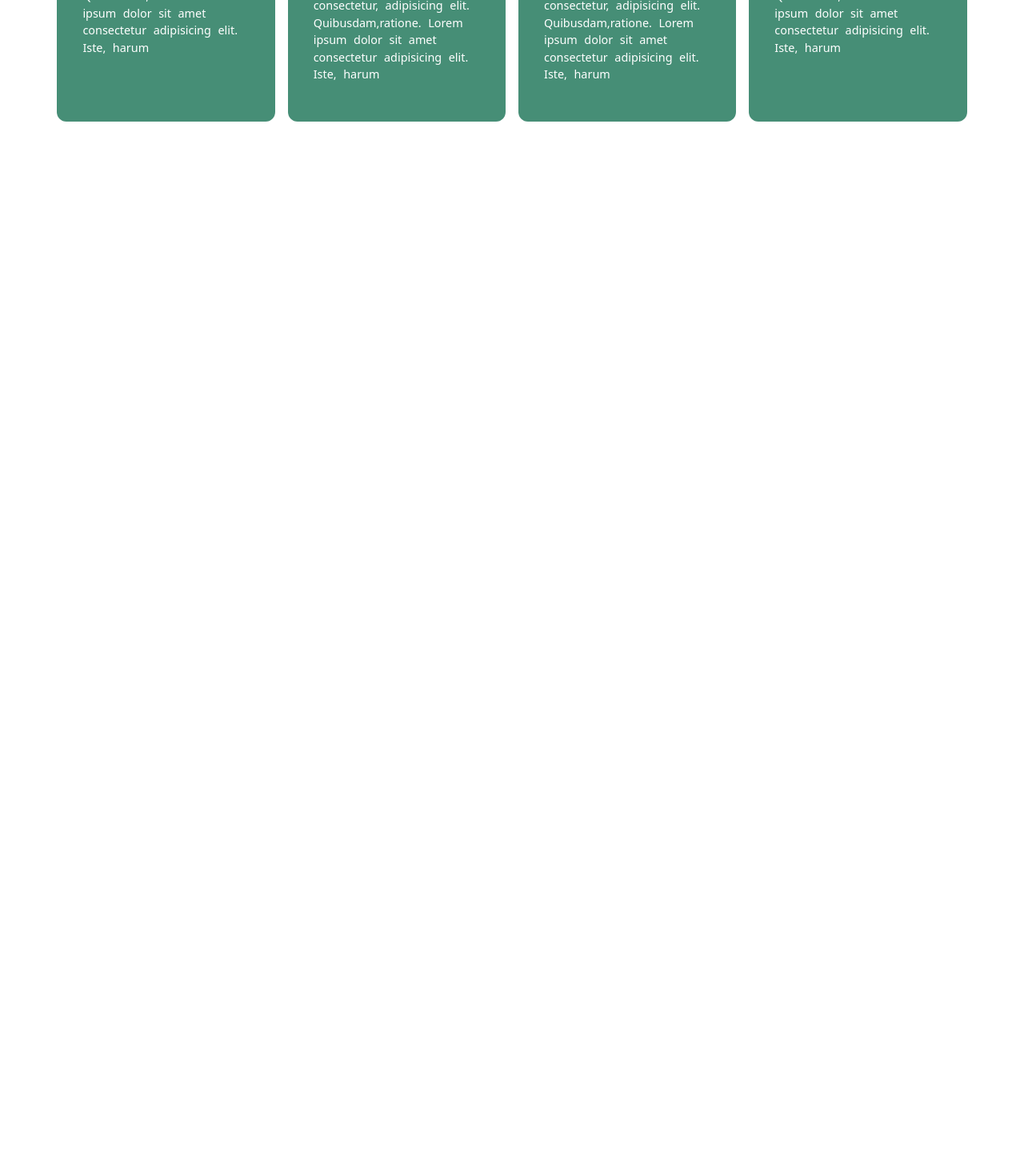
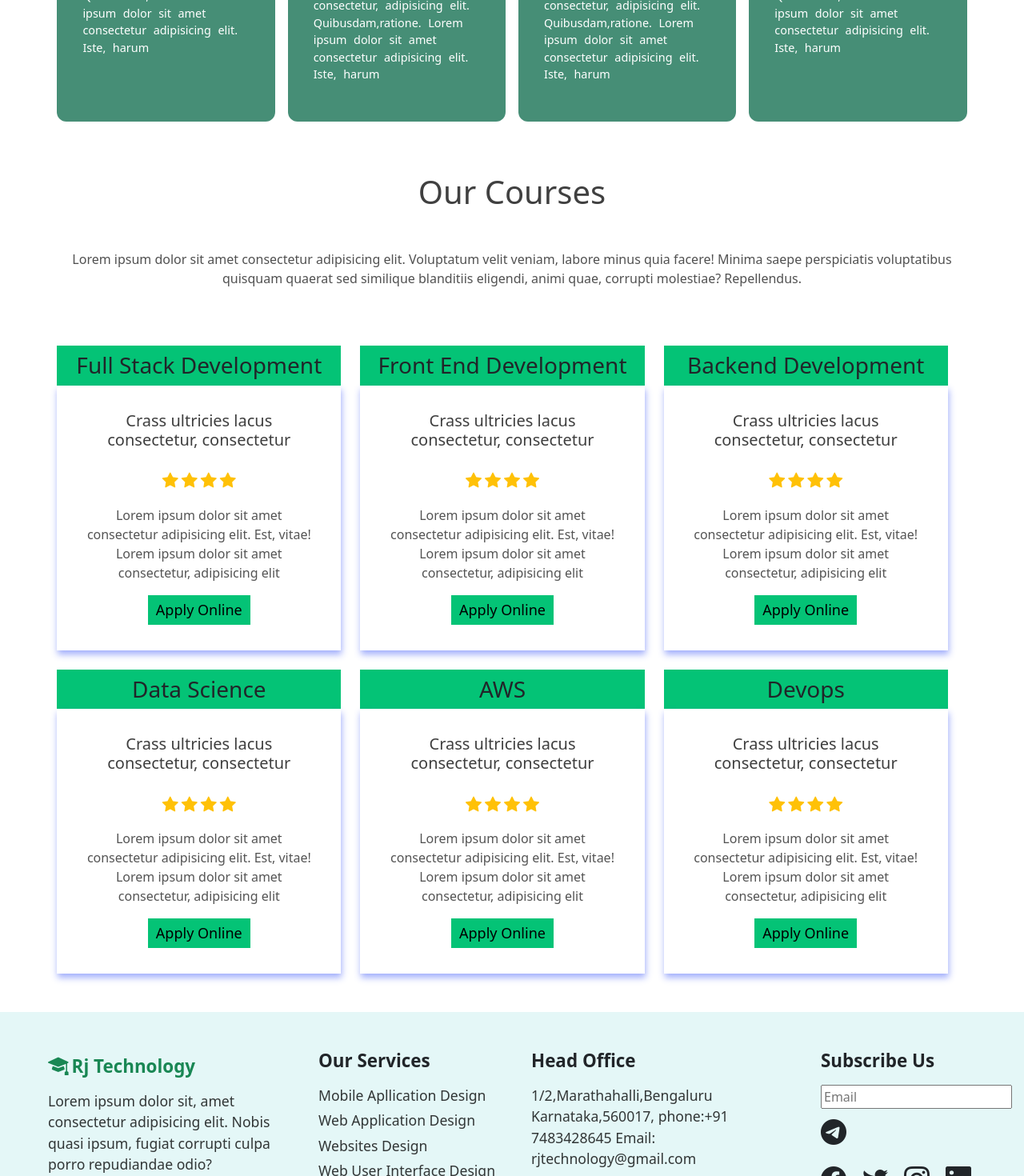
Before and after one commit to shamshad-chachu/Sample-Project, a React (Vite) app: page / in a window 1280 px wide. Shown: the part 1330-2800 px from the top of the page at 80% size. Before the commit the page ends 1546 px from the top, so only its background shows below. Built offline with nearby package versions, Linux system fonts and the light colour scheme.

Commit message:
footer and main added to home page

```diff
--- a/index.html
+++ b/index.html
@@ -9,7 +9,7 @@
     <link rel="stylesheet" href="https://cdn.jsdelivr.net/npm/bootstrap-icons@1.13.1/font/bootstrap-icons.min.css">
   </head>
   <body>
-    <div id="root"></div>
+    <div id="root" style="overflow: hidden;"></div>
     <script type="module" src="/src/main.jsx"></script>
     <script src="https://cdn.jsdelivr.net/npm/bootstrap@5.0.2/dist/js/bootstrap.bundle.min.js" integrity="sha384-MrcW6ZMFYlzcLA8Nl+NtUVF0sA7MsXsP1UyJoMp4YLEuNSfAP+JcXn/tWtIaxVXM" crossorigin="anonymous"></script>
 
--- /dev/null
+++ b/src/home/footer/footer.css
@@ -0,0 +1,39 @@
+.footer{
+  background-color: rgb(228, 247, 247);
+  overflow: hidden;
+  padding: 0;
+}
+.footer-icon{
+  font-size: 1.6rem;
+}
+
+.footer p{
+  margin-bottom: 5px;
+  font-size: 1.1rem;
+  color: rgba(0, 0, 0, 0.786);
+  }
+  .footer h3{
+    margin-bottom: 1rem;
+  font-size: 1.4rem;
+  font-weight: bold;
+}
+.email-icon{
+  font-size: 2rem;
+  position: relative;
+  top: 5px;
+  }
+.footer-icons{
+  margin-top: 1rem;
+    font-size: 2rem;
+    display: flex;
+    gap: 20px;
+
+}
+@media (max-width:800px) {
+  .footer{
+    padding: 2rem;
+    display: flex;
+    align-items: center;
+    justify-content: center;
+  }
+}
--- /dev/null
+++ b/src/home/footer/footer.jsx
@@ -0,0 +1,48 @@
+import React from 'react'
+import './footer.css'
+function Footer() {
+  return (
+    <footer className='row footer ps-md-5 py-md-5 '>
+      <div className="col-12 col-md-5 col-lg-3  ps-md-3 ps-lg-4 ms-md-3 ms-lg-0">
+      <i class="bi bi-mortarboard-fill text-success footer-icon"></i>
+      <h3 className='d-inline-block ms-1 text-success'>Rj Technology</h3>
+
+      <p>Lorem ipsum dolor sit, amet consectetur adipisicing elit. Nobis quasi
+        ipsum, fugiat corrupti culpa porro repudiandae odio? Perferendis veniam corporis,
+        minima nesciunt, eos accusantium ipsam delectus aperiam rerum a perspiciatis.
+      </p>
+      </div>
+      <div className="col-12 col-md-5 col-lg-3  ps-md-5">
+        <h3 >Our Services</h3>
+        <p>Mobile Apllication Design</p>
+        <p>Web Application Design</p>
+        <p>Websites Design</p>
+        <p>Web User Interface Design</p>
+        <p>Web UX Design and Research</p>
+        <p>Theame Development Design</p>
+      </div>
+      <div className="col-12 col-md-5 col-lg-3 ps-md-3 ps-lg-0 ms-md-3 ms-lg-0">
+        <h3>Head Office</h3>
+        <p>1/2,Marathahalli,Bengaluru
+            Karnataka,560017,
+            phone:+91 7483428645
+            Email: rjtechnology@gmail.com</p>
+        <h6>Office Time: 10Am - 6PM</h6>
+      </div>
+      <div className="col-12 col-md-5 col-lg-3 mt-md-0 mt-4 ps-md-5 ">
+        <h3 >Subscribe Us</h3>
+        <input type="email" placeholder='Email' />
+        <i class="bi bi-telegram email-icon "></i>
+        <div className="footer-icons">
+        <i class="bi bi-facebook"></i>
+        <i class="bi bi-twitter"></i>
+        <i class="bi bi-instagram"></i>
+        <i class="bi bi-linkedin"></i>
+        </div>
+      </div>
+
+    </footer>
+  )
+}
+
+export default Footer
--- a/src/home/home.css
+++ b/src/home/home.css
@@ -4,9 +4,37 @@
   background-position: center;
   height: 80vh;
   padding:5rem 10rem 7rem;
+  color: white;
+  animation: anime 20s  infinite ;
 }
 .home-parah{
   max-width: 80%;
+}
+
+@keyframes anime {
+  0%{
+    background-image: url(../assets/images/baim-hanif-pYWuOMhtc6k-unsplash.jpg);
+
+  }
+  20%{
+    background-image: url(../assets/images/brooke-cagle-g1Kr4Ozfoac-unsplash.jpg);
+
+  }
+  40%{
+    background-image: url(../assets/images/priscilla-du-preez-XkKCui44iM0-unsplash.jpg);
+
+  }
+  60%{
+    background-image: url(../assets/images/helena-lopes-PGnqT0rXWLs-unsplash.jpg);
+
+  }
+  80%{
+    background-image: url(../assets/images/marvin-meyer-SYTO3xs06fU-unsplash.jpg);
+  }
+  100%{
+    background-image: url(../assets/images/jason-goodman-Oalh2MojUuk-unsplash.jpg);
+
+  }
 }
 @media (max-width:575.98px){
   .home-head{
--- a/src/home/home.jsx
+++ b/src/home/home.jsx
@@ -1,9 +1,11 @@
 import React from 'react'
 import './home.css'
 import Head from './head/head.jsx'
+import Main from './main/main.jsx'
+import Footer from './footer/footer.jsx'
 function home() {
   return (<>
-    <div className='container-fluid home-head text-white'>
+    <div className='container-fluid home-head'>
     <h1 className='pb-4'>Rj Technologies..</h1>
     <h4 className='pb-4'>Best Online & Classroom Training Institute</h4>
     <p className='pb-5 fs-6 home-parah'>Lorem ipsum, dolor sit amet consectetur adipisicing elit. Inventore at sit quam quasi ullam expedita
@@ -14,6 +16,8 @@ function home() {
        <button className='bg-success text-light px-4 py-2 fw-bold fs-5 border-0'>Apply Online</button>
     </div>
     <Head/>
+    <Main/>
+    <Footer/>
     </>
   )
 }
--- /dev/null
+++ b/src/home/main/main-card-details.jsx
@@ -0,0 +1,41 @@
+const Card = [
+  {
+    head:"Full Stack Development",
+    title:"Crass ultricies lacus consectetur, consectetur",
+    content:"Lorem ipsum dolor sit amet consectetur adipisicing elit. Est, vitae! Lorem ipsum dolor sit amet consectetur, adipisicing elit",
+    icons:["bi bi-star-fill","bi bi-star-fill","bi bi-star-fill","bi bi-star-fill"]
+  },
+  {
+    head:"Front End Development",
+    title:"Crass ultricies lacus consectetur, consectetur",
+    content:"Lorem ipsum dolor sit amet consectetur adipisicing elit. Est, vitae! Lorem ipsum dolor sit amet consectetur, adipisicing elit",
+    icons:["bi bi-star-fill","bi bi-star-fill","bi bi-star-fill","bi bi-star-fill"]
+  },
+  {
+    head:"Backend Development",
+    title:"Crass ultricies lacus consectetur, consectetur",
+    content:"Lorem ipsum dolor sit amet consectetur adipisicing elit. Est, vitae! Lorem ipsum dolor sit amet consectetur, adipisicing elit",
+    icons:["bi bi-star-fill","bi bi-star-fill","bi bi-star-fill","bi bi-star-fill"]
+  },
+  {
+    head:"Data Science",
+    title:"Crass ultricies lacus consectetur, consectetur",
+    content:"Lorem ipsum dolor sit amet consectetur adipisicing elit. Est, vitae! Lorem ipsum dolor sit amet consectetur, adipisicing elit",
+    icons:["bi bi-star-fill","bi bi-star-fill","bi bi-star-fill","bi bi-star-fill"]
+  },
+  {
+    head:"AWS",
+    title:"Crass ultricies lacus consectetur, consectetur",
+    content:"Lorem ipsum dolor sit amet consectetur adipisicing elit. Est, vitae! Lorem ipsum dolor sit amet consectetur, adipisicing elit",
+    icons:["bi bi-star-fill","bi bi-star-fill","bi bi-star-fill","bi bi-star-fill"]
+  },
+  {
+    head:"Devops",
+    title:"Crass ultricies lacus consectetur, consectetur",
+    content:"Lorem ipsum dolor sit amet consectetur adipisicing elit. Est, vitae! Lorem ipsum dolor sit amet consectetur, adipisicing elit",
+    icons:["bi bi-star-fill","bi bi-star-fill","bi bi-star-fill","bi bi-star-fill"]
+  },
+
+]
+
+export default Card
--- /dev/null
+++ b/src/home/main/main-card.css
@@ -0,0 +1,23 @@
+.main-card{
+  min-width:30%
+}
+.main-card-h1{
+  background-color: rgb(4, 195, 118);
+  width: 100%;
+}
+.main-card-card{
+    padding: 2rem;
+    box-shadow: 1px 5px 8px #3955f779;
+}
+.main-card-card-h1{
+  color: rgba(0, 0, 0, 0.758);
+}
+.main-card-parah{
+  color: rgba(0, 0, 0, 0.674);
+}
+.main-card-btn{
+  background-color:  rgb(4, 195, 118);
+  border: none;
+  padding: 5px 10px;
+  font-size: 18px;
+}
--- /dev/null
+++ b/src/home/main/main-card.jsx
@@ -0,0 +1,22 @@
+import React from 'react'
+import './main-card.css'
+function MainCard(props) {
+  const {head,content,title,icons}=props.props;
+  return (
+    <div className='col-md-4 col-lg-1 col-12 main-card p-0'>
+      <h2 className='main-card-h1 py-2 m-0 fs-3'>{head}</h2>
+      <div className='main-card-card'>
+        <h4 className='fs-5 pb-3 main-card-card-h1'>{title}</h4>
+        <div className='text-warning fs-5 d-flex justify-content-center gap-1 mb-3'>
+        {icons.map((item)=>{
+         return <i class={`${item}`}></i>
+        })}
+        </div>
+        <p className='main-card-parah'>{content} </p>
+        <button className='main-card-btn'>Apply Online</button>
+      </div>
+    </div>
+  )
+}
+
+export default MainCard
--- /dev/null
+++ b/src/home/main/main.css
@@ -0,0 +1,6 @@
+.main-h1{
+  color:rgba(0, 0, 0, 0.749);
+}
+.main-parah{
+  color: rgba(0, 0, 0, 0.687);
+}
--- /dev/null
+++ b/src/home/main/main.jsx
@@ -0,0 +1,25 @@
+import React from 'react'
+import MainCard from './main-card'
+import './main.css'
+import Card from './main-card-details'
+function Main() {
+
+
+  return (
+    <div className='row text-center p-5 pt-0'>
+      <h1 className='mb-5 main-h1'>Our Courses</h1>
+      <p className='px-md-5 mb-5 pb-4 main-parah'>Lorem ipsum dolor sit amet consectetur adipisicing elit. Voluptatum velit veniam,
+         labore minus quia facere! Minima saepe perspiciatis voluptatibus quisquam quaerat sed similique
+        blanditiis eligendi, animi quae, corrupti molestiae? Repellendus.
+      </p>
+      <div className="row d-flex gap-4  justify-content-center">
+        {Card.map((item)=>{
+          return <MainCard props = {item}/>
+        })}
+      </div>
+
+    </div>
+  )
+}
+
+export default Main
```
